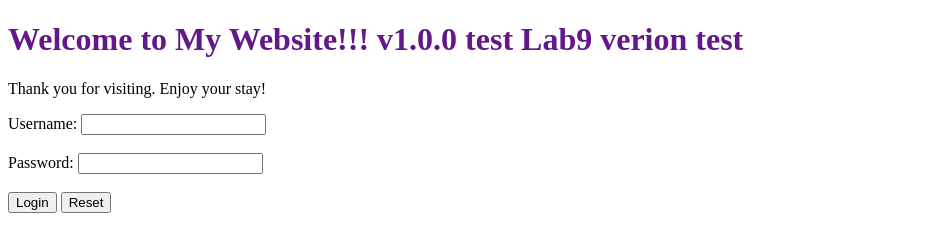
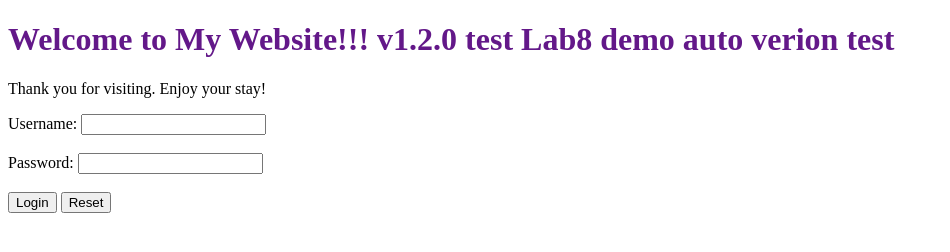
Before and after one commit to KenNguyen227/nodejs-random-color-thuy, a website: page public/index.html in a window 1280 px wide. Shown: the whole page, without its empty margins (0-950 px from the left). Drawn offline with Linux system fonts and the light colour scheme.

Commit message:
Update index.html

```diff
--- a/public/index.html
+++ b/public/index.html
@@ -7,7 +7,7 @@
 </head>
 
 <body>
-    <h1 id="welcome" style="color: #631889;">Welcome to My Website!!! v1.0.0 test Lab9 verion test</h1>
+    <h1 id="welcome" style="color: #631889;">Welcome to My Website!!! v1.2.0 test Lab8 demo auto verion test</h1>
     <p>Thank you for visiting. Enjoy your stay!</p>
 
     <form action="/api/login" method="POST">
```
